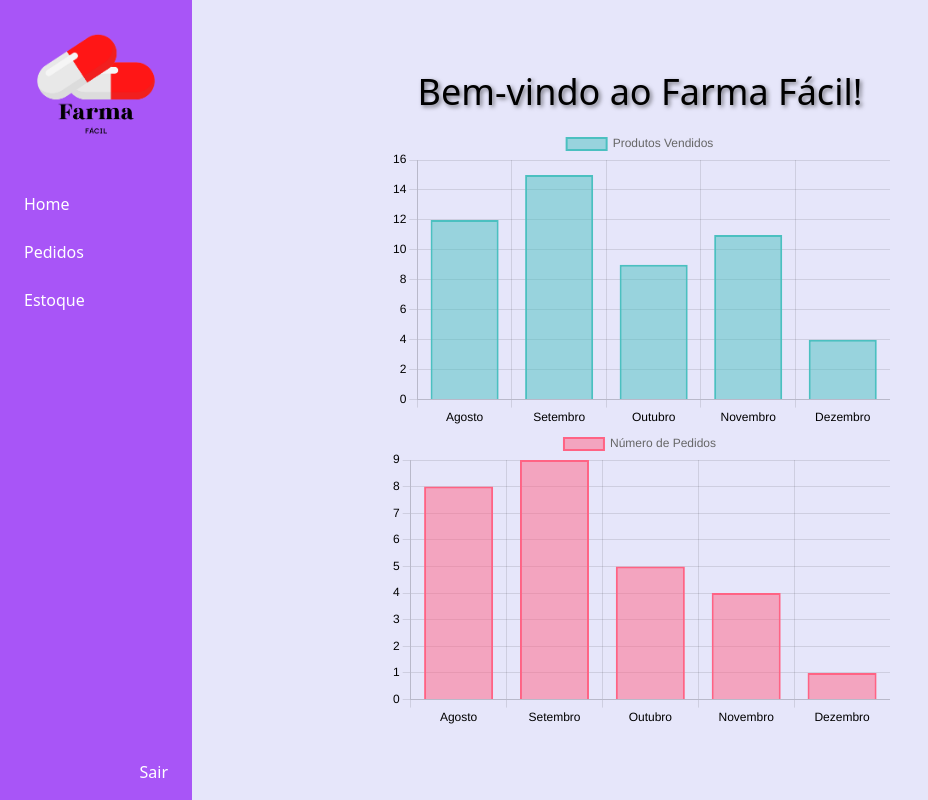
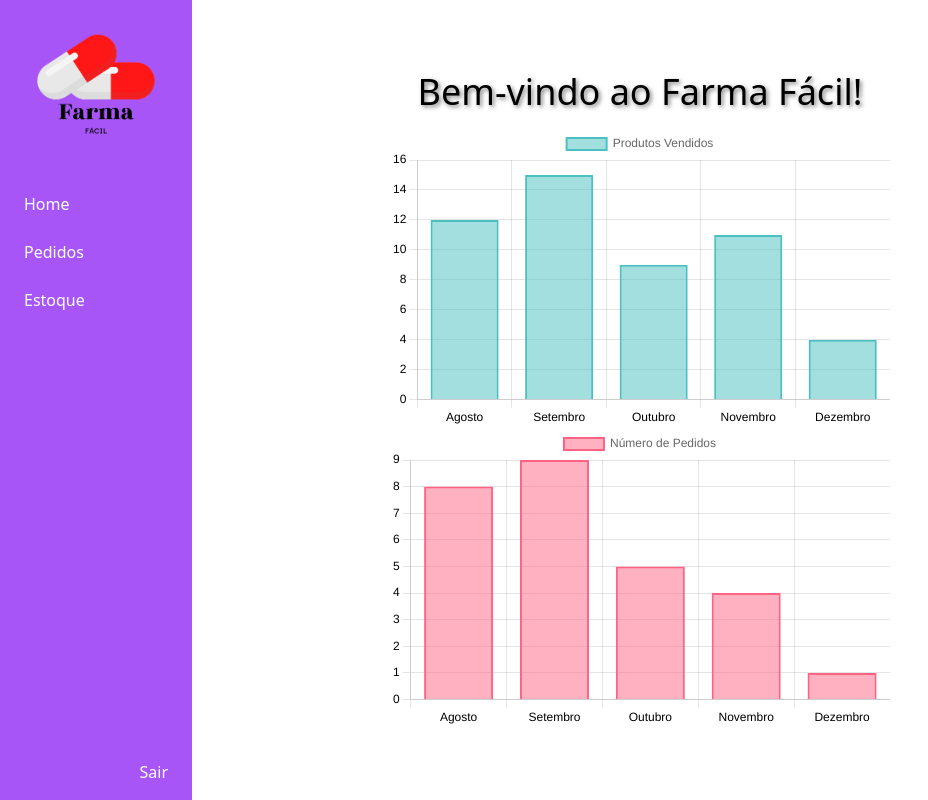
Before and after one commit to jpdarabas/pharmacy-system, a React (Vite) app: page /dashboard in a window 1280 px wide. Shown: the whole page, without its empty margins (0-928 px from the left). Built offline with nearby package versions, Linux system fonts and the light colour scheme.

Commit message:
cor dashboard

```diff
--- a/src/screens/Dashboard/index.tsx
+++ b/src/screens/Dashboard/index.tsx
@@ -64,7 +64,7 @@ const Dashboard: React.FC = () => {
   }, []);
 
   const styles: React.CSSProperties = {
-    backgroundColor: 'rgb(230, 230, 250)',
+    backgroundColor: 'rgb(255, 255, 255)',
     backgroundPosition: 'center',
     height: '100vh',
     display: 'flex',
```
